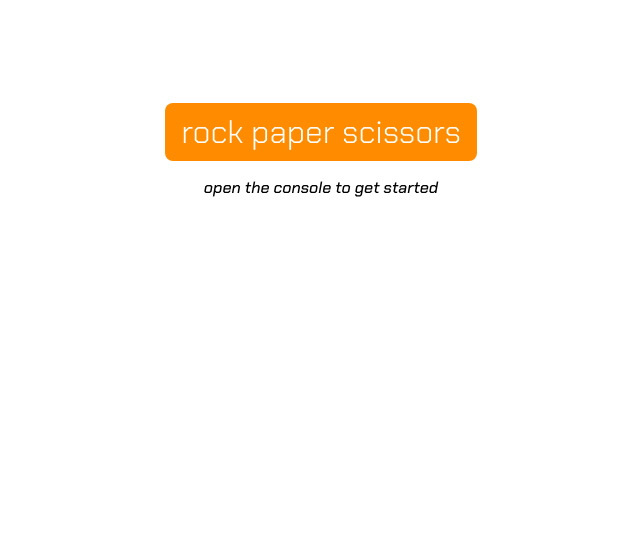
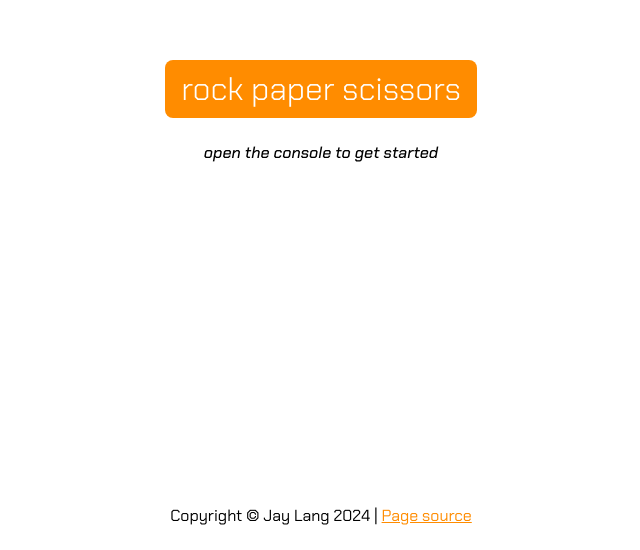
Before and after one commit to jaytlang-js/rock-paper-scissors, a plain HTML site: page index.html in a window 1280 px wide. Shown: the part 266-816 px from the top of the page, without its empty margins (319-959 px from the left). Drawn offline with Linux system fonts and the light colour scheme.

Commit message:
fix: :art: reorganize css into classes

```diff
--- a/index.html
+++ b/index.html
@@ -17,9 +17,20 @@
   </head>
 
   <body>
-    <div class="title-container">
-      <h1>rock paper scissors</h1>
-      <p>open the console to get started</p>
+    <div class="all-content">
+      <div class="title-container">
+        <h1 class="spaced title animate-first">rock paper scissors</h1>
+        <p class="subtitle animate-second">open the console to get started</p>
+      </div>
+      <footer class="spaced animate-second">
+        Copyright © Jay Lang 2024 |
+        <a
+          target="_blank"
+          rel="noopener noreferrer"
+          href="https://github.com/jaytlang-js/rock-paper-scissors"
+          >Page source</a
+        >
+      </footer>
     </div>
   </body>
 </html>
--- a/style.css
+++ b/style.css
@@ -1,12 +1,19 @@
 * {
   font-family: "Chakra Petch", Arial, Helvetica, sans-serif;
-  margin: 8px 24px;
+  text-align: center;
 }
 
 html,
 body,
-.title-container {
+.all-content {
   height: 100%;
+  margin: 0;
+}
+
+.all-content {
+  display: flex;
+  flex-direction: column;
+  justify-content: center;
 }
 
 .title-container {
@@ -14,27 +21,41 @@ body,
   flex-direction: column;
   justify-content: center;
   align-items: center;
+
+  flex: auto;
 }
 
-h1 {
+.spaced {
+  margin: 8px 24px;
+}
+
+.title {
   font-weight: 100;
   background-color: darkorange;
   color: white;
 
   padding: 8px 16px;
   border-radius: 8px;
+}
 
+.animate-first {
   opacity: 0;
   animation: fade-in 0.5s forwards;
 }
 
-p {
+.animate-second {
+  opacity: 0;
+  animation: fade-in 0.5s forwards;
+  animation-delay: 1s;
+}
+
+.subtitle {
   font-weight: 500;
   font-style: italic;
+}
 
-  opacity: 0;
-  animation: fade-in 0.5s forwards;
-  animation-delay: 0.5s;
+a {
+  color: darkorange;
 }
 
 @keyframes fade-in {
```
